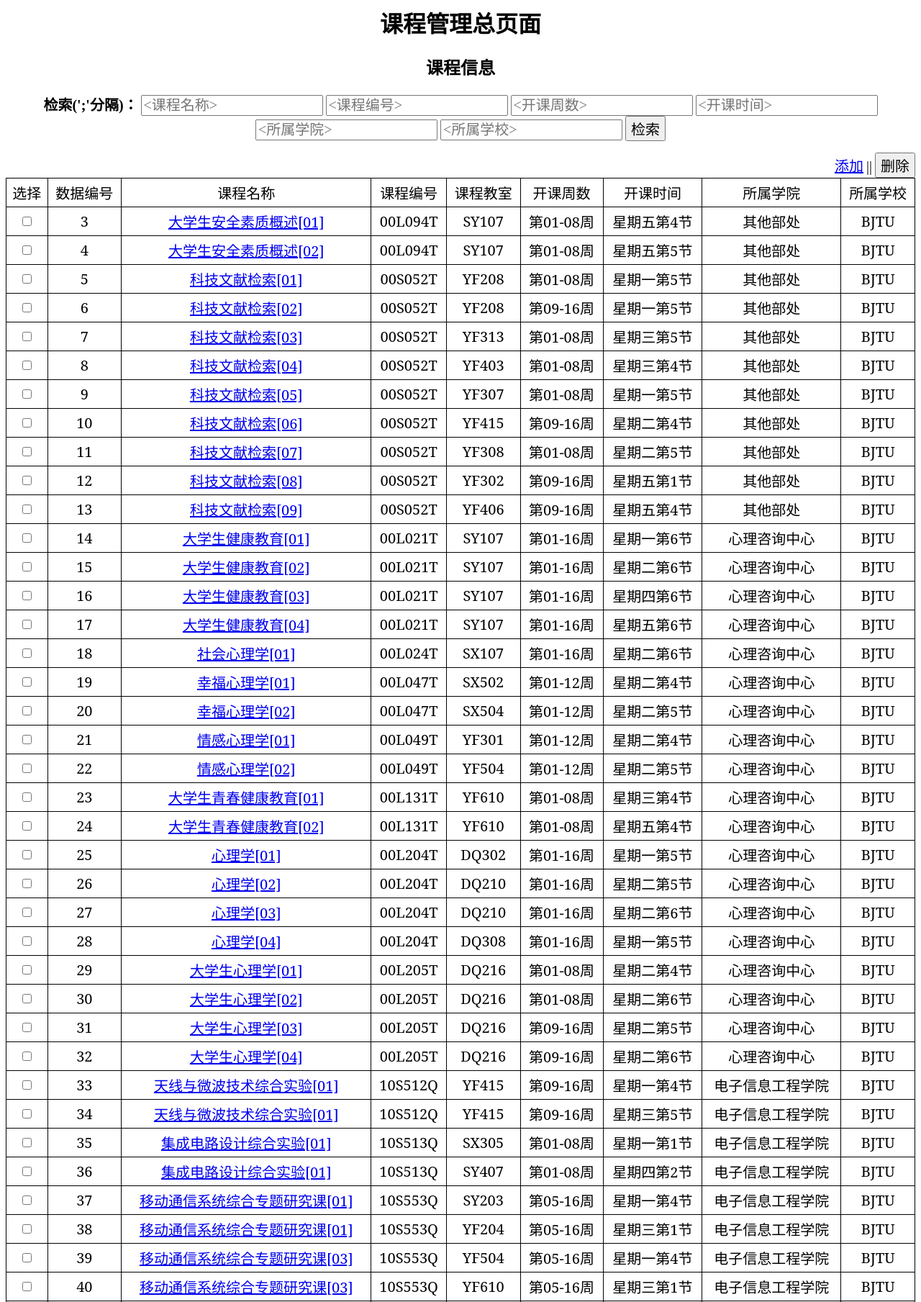
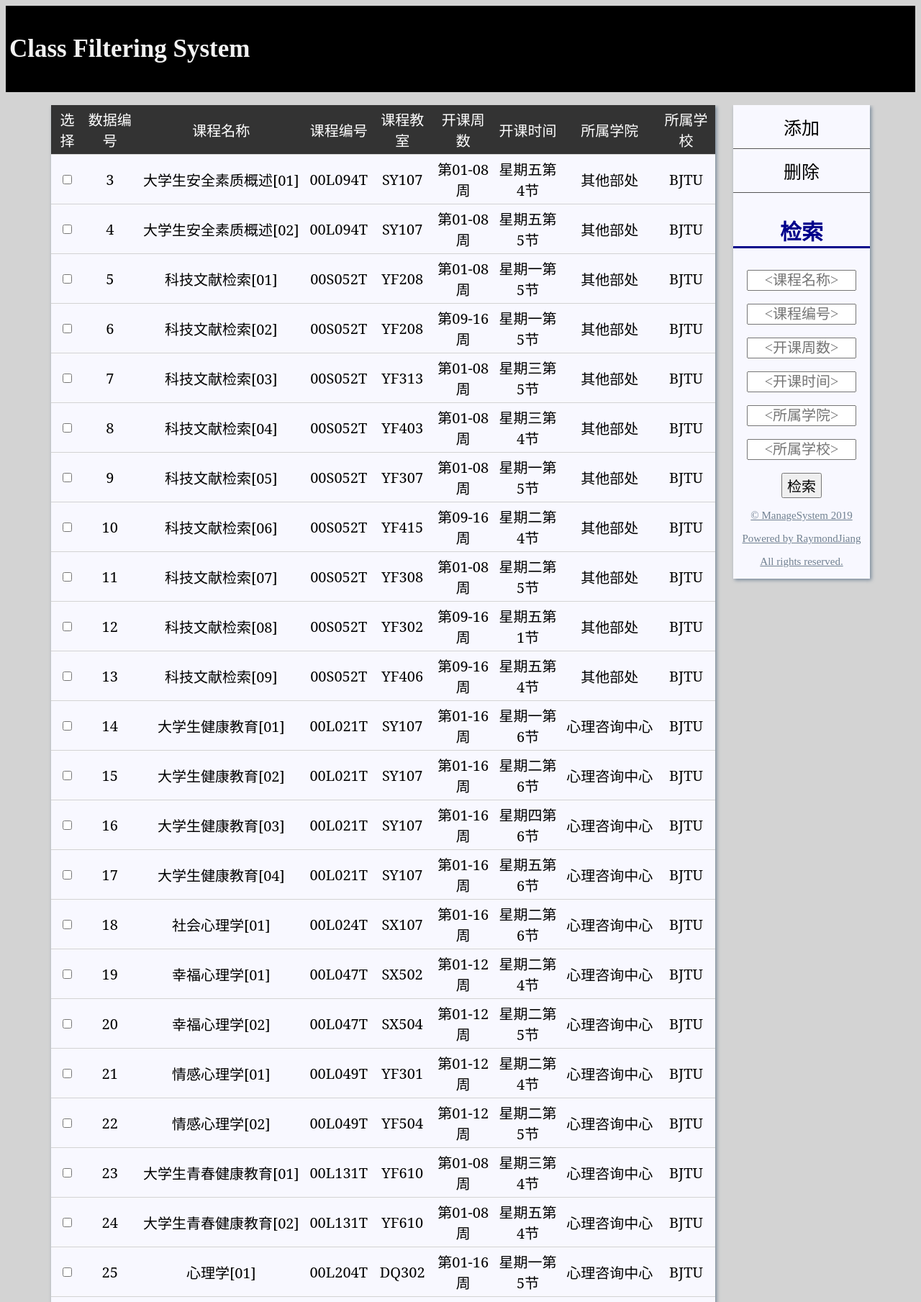
Before and after one commit to RaymondJiangkw/ManageSystem, a Django app: page /class_search/ in a window 1280 px wide. Shown: the top 1809 px of the page at 72% size. Run offline with Django 3.2, Linux system fonts and the light colour scheme; data comes from the database, SQL or seed files in the repository; lists and menus that the app fills with data are empty.

Commit message:
Polish up index file.

```diff
--- a/search/static/search/index_style.css
+++ b/search/static/search/index_style.css
@@ -1,14 +1,141 @@
-tr:hover {background-color: #f5f5f5;}
+body {
+  background-color: #D3D3D3;
+}
+ul {
+  list-style-type: none;
+  margin:0;
+  padding:0;
+  border: 0px solid #555;
+}
+li a{
+  display:block;
+}
+li p{
+  text-decoration: underline;
+}
+.topnav {
+  background-color: #000000;
+  overflow:hidden;
+  width:100%;
+}
+.topnav p {
+  float:left;
+  color: #f2f2f2;
+  text-align: center;
+  padding: 5px 5px;
+  text-decoration: none;
+  font-size: 35px;
+  font-family: "Centaur";
+}
+.left {
+  float:left;
+  width:73%;
+  margin-left: 5%;
+}
+.right {
+  float:right;
+  overflow:hidden;
+  margin-left: 2%;
+  margin-right: 5%;
+  width:15%;
+  display: inline;
+  background-color: #F8F8FF;
+  box-shadow: 2px 2px 5px #778899;
+}
+.right a{
+  float:center;
+  color: #000000;
+  text-align: center;
+  padding:12px 14px;
+  text-decoration: none;
+  font-size: 25px;
+  display:block;
+  font-family: "楷体";
+}
+.right_p{
+  float:center;
+  color: #00008B;
+  text-align: center;
+  text-decoration:none;
+  padding:0px 0px;
+  font-size: 30px;
+  display:block;
+  font-family: "思源宋体";
+  border-bottom: 3px solid #00008B;
+}
+.nav_button{
+  margin:0 auto;
+  background:none!important;
+  border:none;
+  text-align: center;
+  padding:12px 14px;
+  cursor:pointer;
+  text-decoration: none;
+  color: #000000;
+  font-family: "楷体";
+  font-size: 25px;
+  display:block;
+}
+.nav_button_true{
+  font-family: "楷体";
+  font-size: 20px;
+  display:block;
+  margin:0 auto;
+  text-align: center;
+
+}
+.nav_text{
+  font-family: "楷体";
+  font-size: 20px;
+  text-align: center;
+  margin:0 auto;
+  display:block;
+  width:80%;
+}
+.mark{
+  text-align: center;
+  display: block;
+  color: #708090;
+  font-size: 15px;
+  text-decoration: underline;
+}
+.left_title{
+  color:#ffffff;
+}
 table {
   width: 100%;
   border-collapse: collapse;
+  background-color: #F8F8FF;
+  -webkit-box-shadow:2px 2px 5px #778899;
+  -moz-box-shadow:2px 5px 5px #778899;
 }
-th,td {
+th,tr {
   padding: 5px;
-  border-bottom: 1px solid #ddd;
 }
-table, th,td{
-  border: 1px solid black;
+table,th {
+  border: 0px;
+}
+tr:first-child{
+  background-color: #333333;
+}
+tr{
+  border-bottom: 1px solid #D3D3D3;
+}
+tr a:link {
+  color:#000000;
+  text-decoration: none;
+}
+tr a:visited {
+  color:#000000;
+  text-decoration: none;
+}
+tr a:hover {
+  color:#ffffff;
+  text-decoration: none;
+}
+.maintable tr:hover {
+  background-color: #333333;
+  color:#ffffff;
 }
 th {
   text-align: center;
@@ -16,18 +143,6 @@ th {
   font-weight: normal;
   font-size: 20px;
 }
-td {
-  height: 50px;
-  vertical-align: middle;
-}
-h1 {
-  font-family: "楷体";
-  text-align: center;
-}
-h2 {
-  font-family: "楷体";
-  text-align: center;
-}
 .text {
   font-family: "楷体";
   font-size: 20px;
--- a/search/templates/search/index.html
+++ b/search/templates/search/index.html
@@ -1,82 +1,31 @@
 <html>
 <title>课程管理总页面</title>
+<head>
+  <meta charset = "UTF-8">
+</head>
 {% load static %}
 <link rel="stylesheet" type ="text/css" href = "{% static 'search/index_style.css' %}">
-<h1>课程管理总页面</h1>
-<h2>课程信息</h2>
+<body>
+<div class="topnav">
+  <p><b>Class Filtering System</b></p>
+</div>
+<br>
 <div style="overflow-x:auto;">
   {% if lessons %}
-    <div style="text-align:center">
-      <form action="{% url 'search:filter' %}" method="post">
-        {% csrf_token %}
-        <p class = 'text' style = 'display:inline;font-weight:bold;'>检索(';'分隔)：</p>
-        {% if filter == 0 %}
-          <input class = "text" type="text" name="keywords_name" placeholder = "<课程名称>">
-          <input class = "text" type="text" name="keywords_id" placeholder = "<课程编号>">
-          <input class = "text" type="text" name="keywords_week" placeholder="<开课周数>">
-          <input class = "text" type="text" name="keywords_time" placeholder="<开课时间>">
-          <input class = "text" type="text" name="keywords_collage" placeholder="<所属学院>">
-          <input class = "text" type="text" name="keywords_school" placeholder="<所属学校>">
-        {% else %}
-            {% if keywords_name == "" %}
-              <input class = "text" type="text" name="keywords_name" placeholder = "<课程名称>">
-            {% else %}
-              <input class = "text" type="text" name="keywords_name" value = "{{keywords_name}}" placeholder = "<课程名称>">
-            {% endif %}
-
-            {% if keywords_id == "" %}
-              <input class = "text" type="text" name="keywords_id" placeholder = "<课程编号>">
-            {% else %}
-              <input class = "text" type="text" name="keywords_id" value = "{{keywords_id}}" placeholder = "<课程编号>">
-            {% endif %}
-
-            {% if keywords_week == "" %}
-              <input class = "text" type="text" name="keywords_week" placeholder="<开课周数>">
-            {% else %}
-              <input class = "text" type="text" name="keywords_week" value = "{{keywords_week}}" placeholder="<开课周数>">
-            {% endif %}
-
-            {% if keywords_time == "" %}
-              <input class = "text" type="text" name="keywords_time" placeholder="<开课时间>">
-            {% else %}
-              <input class = "text" type="text" name="keywords_time" value = "{{keywords_time}}" placeholder="<开课时间>">
-            {% endif %}
-
-            {% if keywords_collage == "" %}
-              <input class = "text" type="text" name="keywords_collage" placeholder="<所属学院>">
-            {% else %}
-              <input class = "text" type="text" name="keywords_collage" value = "{{keywords_collage}}" placeholder="<所属学院>">
-            {% endif %}
-
-            {% if keywords_school == "" %}
-              <input class = "text" type="text" name="keywords_school" placeholder="<所属学校>">
-            {% else %}
-              <input class = "text" type="text" name="keywords_school" value = "{{keywords_school}}" placeholder="<所属学校>">
-            {% endif %}
-
-        {% endif %}
-        <input class = "text" type="submit" name="search" value="检索">
-      </form>
-    </div>
-    <p></p>
     <form action="{% url 'search:delete'%}" method="post">
       {% csrf_token %}
-    <div style="text-align:right">
-      <a class = "text" href="{% url 'search:add'%}">添加</a>
-      <p class = "text" style = "display:inline;">||</p>
-      <input class = "text" type="submit" name="delete" value="删除">
-    </div>
-    <table border = "1">
+      <div class = 'left'>
+      <table class = "maintable">
         <tr>
-        <th>选择</th>
-        <th>数据编号</th>
-        <th>课程名称</th>
-        <th>课程编号</th>
-        <th>课程教室</th>
-        <th>开课周数</th>
-        <th>开课时间</th>
-        <th>所属学院</th>
-        <th>所属学校</th>
+          <th><p class = "left_title">选择</p></th>
+          <th><p class = "left_title">数据编号</p></th>
+          <th><p class = "left_title">课程名称</p></th>
+          <th><p class = "left_title">课程编号</p></th>
+          <th><p class = "left_title">课程教室</p></th>
+          <th><p class = "left_title">开课周数</p></th>
+          <th><p class = "left_title">开课时间</p></th>
+          <th><p class = "left_title">所属学院</p></th>
+          <th><p class = "left_title">所属学校</p></th>
         </tr>
         {% for lesson in lessons %}
         <tr>
@@ -92,8 +41,40 @@
         </tr>
         {% endfor %}
       </table>
+    </div>
+    <div class="right">
+      <ul>
+      <li style = "border-bottom: 1px solid #555;"><a href="{% url 'search:add'%}">添加</a></td></li>
+      <li style = "border-bottom: 1px solid #555;"><input class = "nav_button" type="submit" name="delete" value="删除"></li>
       </form>
+      <li><p class = "right_p"><b>检索</b></p></li>
+        <form action="{% url 'search:filter' %}" method="post">
+          {% csrf_token %}
+            <li><input class = "nav_text" type="text" name="keywords_name" value = "{{keywords_name}}" placeholder = "<课程名称>"></li>
+            <li><br></li>
+            <li><input class = "nav_text" type="text" name="keywords_id" value = "{{keywords_id}}" placeholder = "<课程编号>"></li>
+            <li><br></li>
+            <li><input class = "nav_text" type="text" name="keywords_week" value = "{{keywords_week}}" placeholder="<开课周数>"></li>
+            <li><br></li>
+            <li><input class = "nav_text" type="text" name="keywords_time" value = "{{keywords_time}}" placeholder="<开课时间>"></li>
+            <li><br></li>
+            <li><input class = "nav_text" type="text" name="keywords_collage" value = "{{keywords_collage}}" placeholder="<所属学院>"></li>
+            <li><br></li>
+            <li><input class = "nav_text" type="text" name="keywords_school" value = "{{keywords_school}}" placeholder="<所属学校>"></li>
+            <li><br></li>
+            <li><input class = "nav_button_true" type="submit" name="search" value="检索"></li>
+        </form>
+        <li><p class = "mark">© ManageSystem 2019</p>
+        </li>
+        <li><p class = "mark">Powered by RaymondJiang</p>
+        </li>
+        <li><p class = "mark">All rights reserved.</p>
+        </li>
+      </ul>
     </div>
+</div>
+
+
 {% if page_range == 1 %}
 <div style = "text-align:right">
   {% if page != 1 %}
@@ -109,10 +90,12 @@
   {% endif %}
   <p class = "text">跳转、调整每页显示数目，请在“地址栏”操作</p>
 </div>
+{% endif %}
+
 {% else %}
 {% if page_range == 1%}
   <p style = "text-align:center">没有可用的课程信息。</p>
 {% endif %}
 {% endif %}
-{% endif %}
+</body>
 </html>
```
Lines whose indentation alone changed are shown as unchanged.
